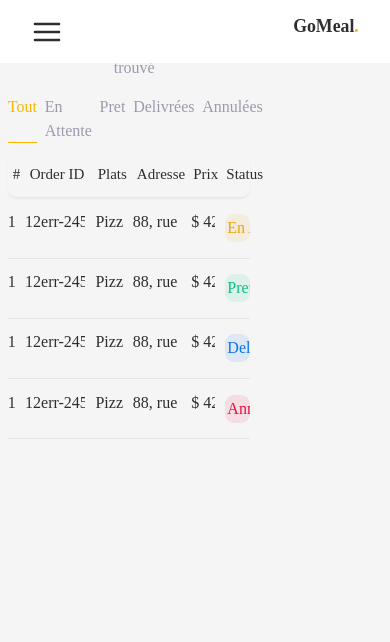
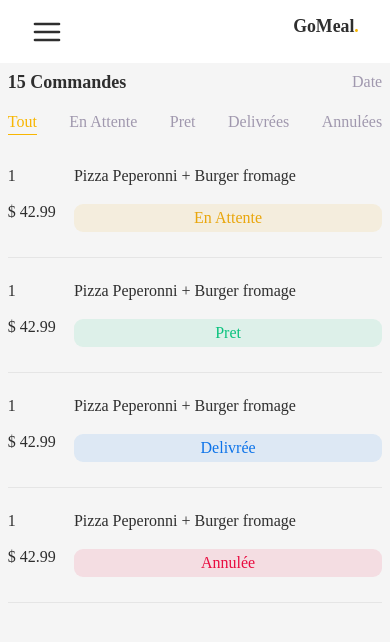
Before and after one commit to ezenardr/Go-Meal, a React (Vite) app: page /orders in a window 390 px wide. Shown: the top 642 px of the page. Built offline with nearby package versions, Linux system fonts and the light colour scheme.

Commit message:
Added some responsive to order pages

```diff
--- a/src/components/Layout/layouts.module.css
+++ b/src/components/Layout/layouts.module.css
@@ -18,7 +18,6 @@
   gap: var(--spacing-sm);
 }
 .globalLayout {
-  width: 100vw;
   max-width: var(--container-xl);
   margin: 0 auto;
   display: grid;
@@ -32,6 +31,9 @@
   .divContainer {
     padding: var(--padding-xl) var(--padding-xs);
     padding-bottom: 2rem;
+  }
+  .globalLayout {
+    grid-template-columns: 100%;
   }
 }
 @media (max-width: 1024px) {
--- a/src/pages/Orders/Orders.tsx
+++ b/src/pages/Orders/Orders.tsx
@@ -7,8 +7,7 @@ export default function Orders() {
       <MainContainer>
         <div className={Style.topBar}>
           <div className={Style.barLeft}>
-            <h4>Commandes</h4>
-            <p>15 Commandes trouvé</p>
+            <h4>15 Commandes</h4>
           </div>
           <p>Date</p>
         </div>
--- a/src/pages/Orders/orders.module.css
+++ b/src/pages/Orders/orders.module.css
@@ -54,3 +54,56 @@
   border-radius: 9px;
   padding: 0.2rem;
 }
+
+@media (max-width: 1024px) {
+  .topBar {
+    margin-top: var(--spacing-xl);
+  }
+}
+@media (max-width: 768px) {
+  .tableHead th:nth-child(4),
+  .tableHead th:nth-child(5),
+  .table tr td:nth-child(4),
+  .table tr td:nth-child(5) {
+    display: none;
+  }
+  .table tr {
+    grid-template-columns: 3% 25% auto 15%;
+  }
+  .statusBar {
+    display: flex;
+    gap: var(--spacing-sm);
+  }
+}
+@media (max-width: 600px) {
+  .topBar {
+    margin-top: var(--spacing-xxl);
+  }
+  .tableHead th:nth-child(2),
+  .table tr td:nth-child(2) {
+    display: none;
+  }
+  .table tr {
+    grid-template-columns: 3% auto 20%;
+  }
+}
+@media (max-width: 480px) {
+  .statusBar {
+    display: flex;
+    justify-content: space-between;
+  }
+  .table .tableHead {
+    display: none;
+  }
+  .table tr td:nth-child(5) {
+    display: block;
+  }
+  .table tr {
+    grid-template-columns: 15% auto;
+    gap: 1rem;
+    padding-block: 2rem;
+  }
+  .table tr td {
+    padding-block: 0.5rem;
+  }
+}
```
